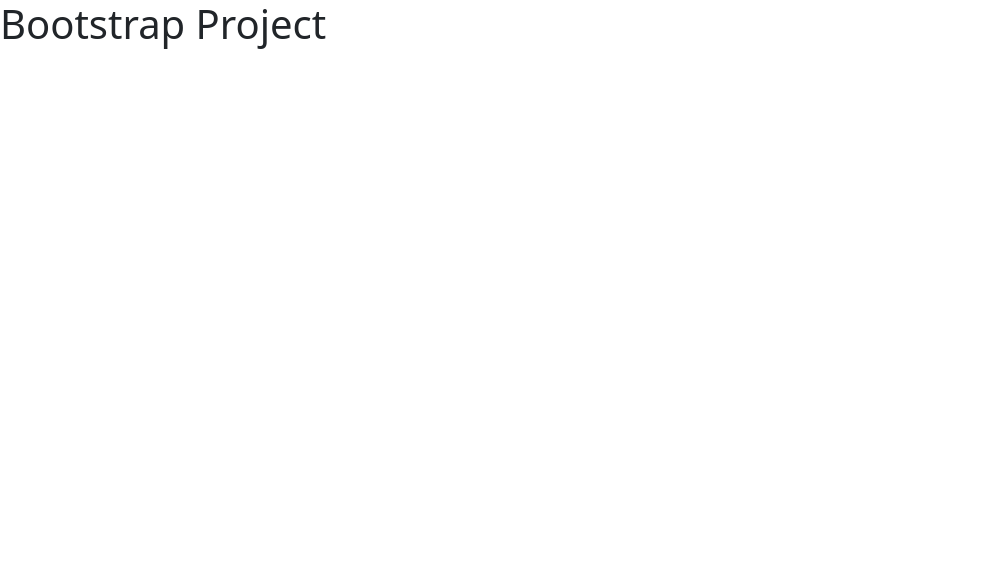
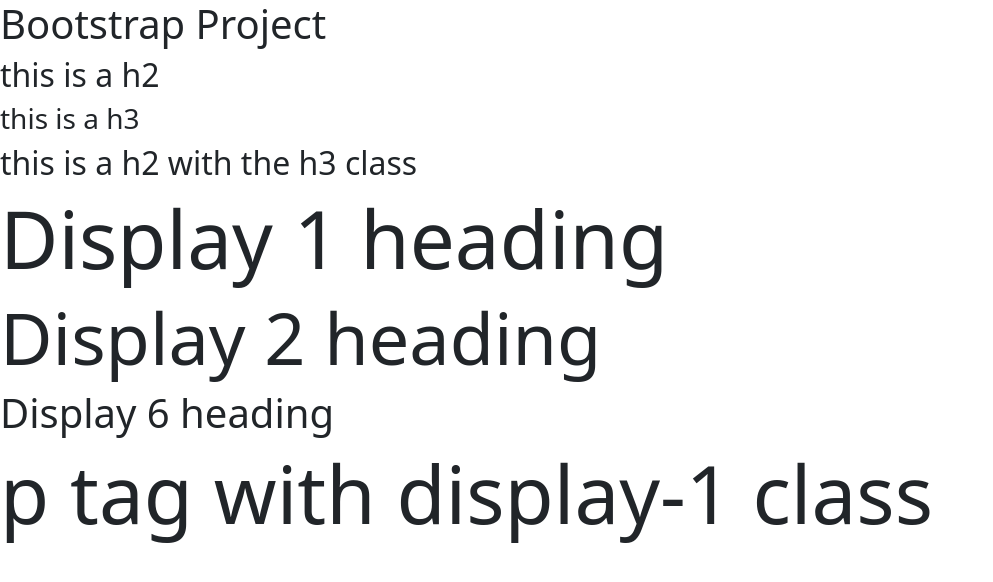
Before and after one commit to lipcseie/Bootstrap-project, a plain HTML site: page index.html in a window 1280 px wide. Shown: the whole page, without its empty margins (0-993 px from the left). Drawn offline with nearby package versions, Linux system fonts and the light colour scheme.

Commit message:
add display headings

```diff
--- a/index.html
+++ b/index.html
@@ -8,6 +8,18 @@
 </head>
 <body>
     <h1>Bootstrap Project</h1>
+    <h2>this is a h2</h2>
+    <h3>this is a h3</h3>
+    <h2 class="h2">this is a h2 with the h3 class</h2>
+
+    <!-- display headings -->
+    <h1 class="display-1">Display 1 heading</h1>
+    <h1 class="display-2">Display 2 heading</h1>
+    <h1 class="display-6">Display 6 heading</h1>
+    <p class="display-1">p tag with display-1 class</p>
+
+
+
     <script src="https://cdn.jsdelivr.net/npm/bootstrap@5.0.2/dist/js/bootstrap.bundle.min.js" integrity="sha384-MrcW6ZMFYlzcLA8Nl+NtUVF0sA7MsXsP1UyJoMp4YLEuNSfAP+JcXn/tWtIaxVXM" crossorigin="anonymous"></script>
 </body>
 </html>
```
